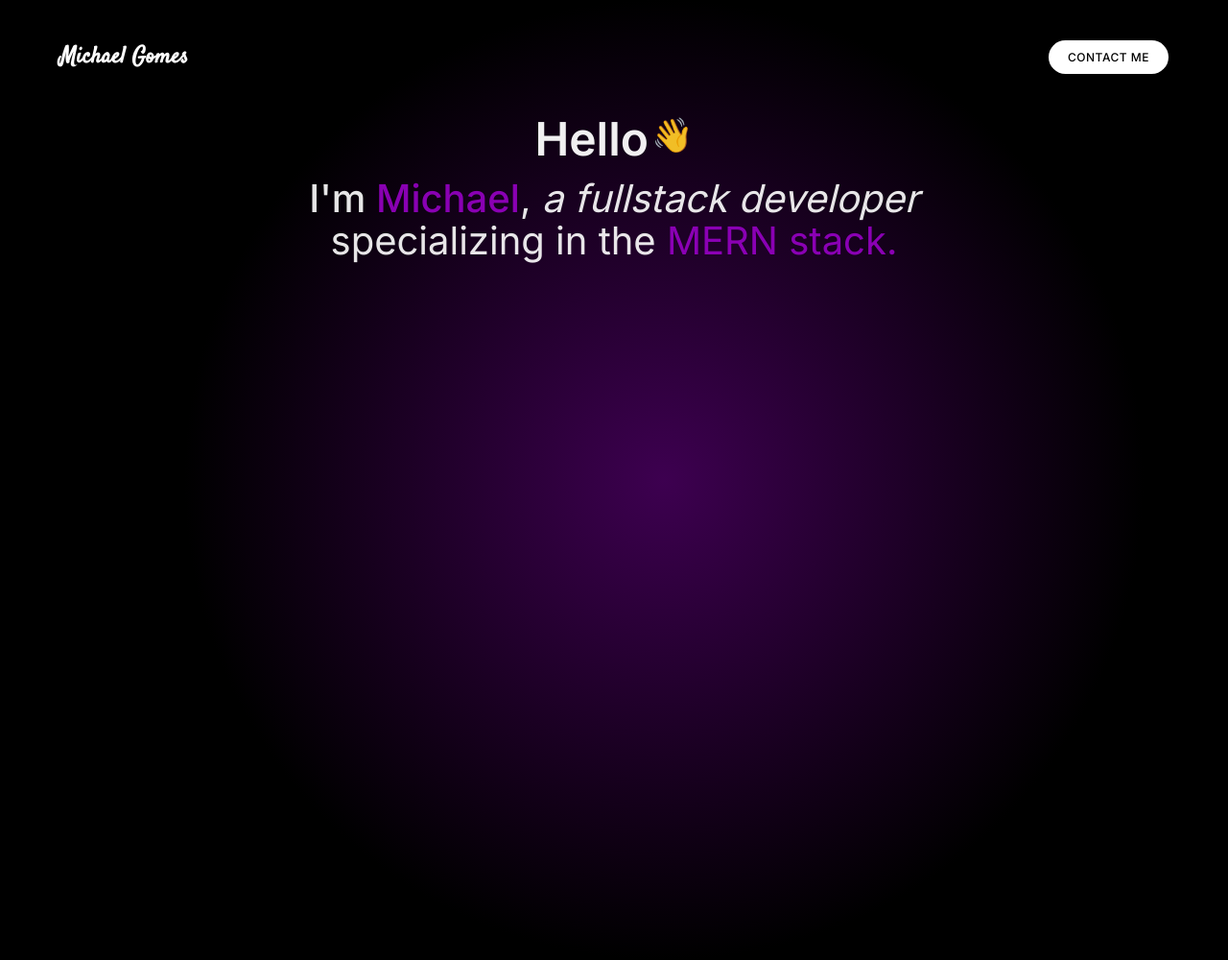
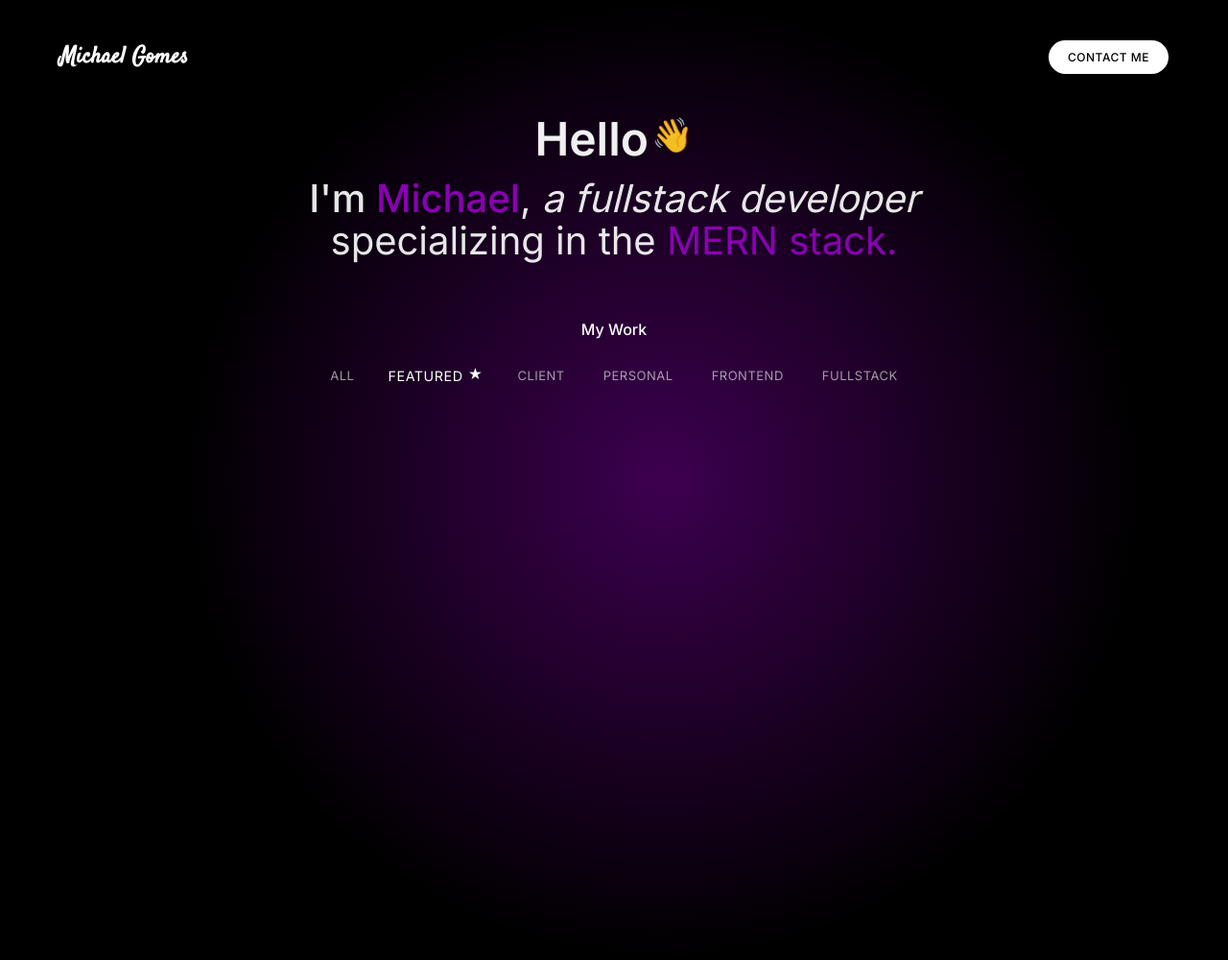
Before and after one commit to MichaelGomes/Portfolio, a PHP site: page / in a window 1280 px wide. Shown: the whole page at 96% size. Run offline with PHP 8.4, Linux system fonts and the light colour scheme.

Commit message:
Top of Work Section

```diff
--- a/index.html
+++ b/index.html
@@ -41,6 +41,35 @@
           </span>
         </p>
       </section>
+
+      <section class="work">
+        <div class="top">
+          <h2 class="second-heading">My Work</h2>
+          <div class="filters" id="f-badge-container">
+            <button class="f-badge" onclick="filterSelection('all')">
+              All
+            </button>
+            <button
+              class="f-badge active featured"
+              onclick="filterSelection('featured')"
+            >
+              Featured <span class="star">★</span>
+            </button>
+            <button class="f-badge" onclick="filterSelection('client')">
+              Client
+            </button>
+            <button class="f-badge" onclick="filterSelection('personal')">
+              Personal
+            </button>
+            <button class="f-badge" onclick="filterSelection('frontend')">
+              Frontend
+            </button>
+            <button class="f-badge" onclick="filterSelection('fullstack')">
+              Fullstack
+            </button>
+          </div>
+        </div>
+      </section>
     </main>
   </body>
 </html>
--- a/styles.css
+++ b/styles.css
@@ -162,3 +162,52 @@ body::-webkit-scrollbar {
 .text-second {
   display: block;
 }
+
+/* ----------Work----------*/
+.work {
+  margin-top: 60px;
+  animation: fade-up 0.6s 0.2s backwards;
+}
+
+/* ----------Top----------*/
+.top {
+  margin-bottom: 35px;
+}
+
+.second-heading {
+  font-size: 16px;
+  font-weight: 500;
+  text-transform: capitalize;
+  margin-bottom: 30px;
+}
+
+.filters {
+  display: flex;
+  column-gap: 40px;
+  justify-content: center;
+}
+
+.f-badge {
+  opacity: 0.6;
+  font-size: 13px;
+  text-transform: uppercase;
+  letter-spacing: 0.5px;
+  transition: all 0.4s;
+}
+
+.f-badge:hover,
+.active {
+  opacity: 1;
+  cursor: pointer;
+  transform: scale(1.1);
+}
+
+.featured {
+  display: flex;
+}
+
+.star {
+  padding-left: 5px;
+  font-size: 15px;
+  margin-top: -3px;
+}
```
